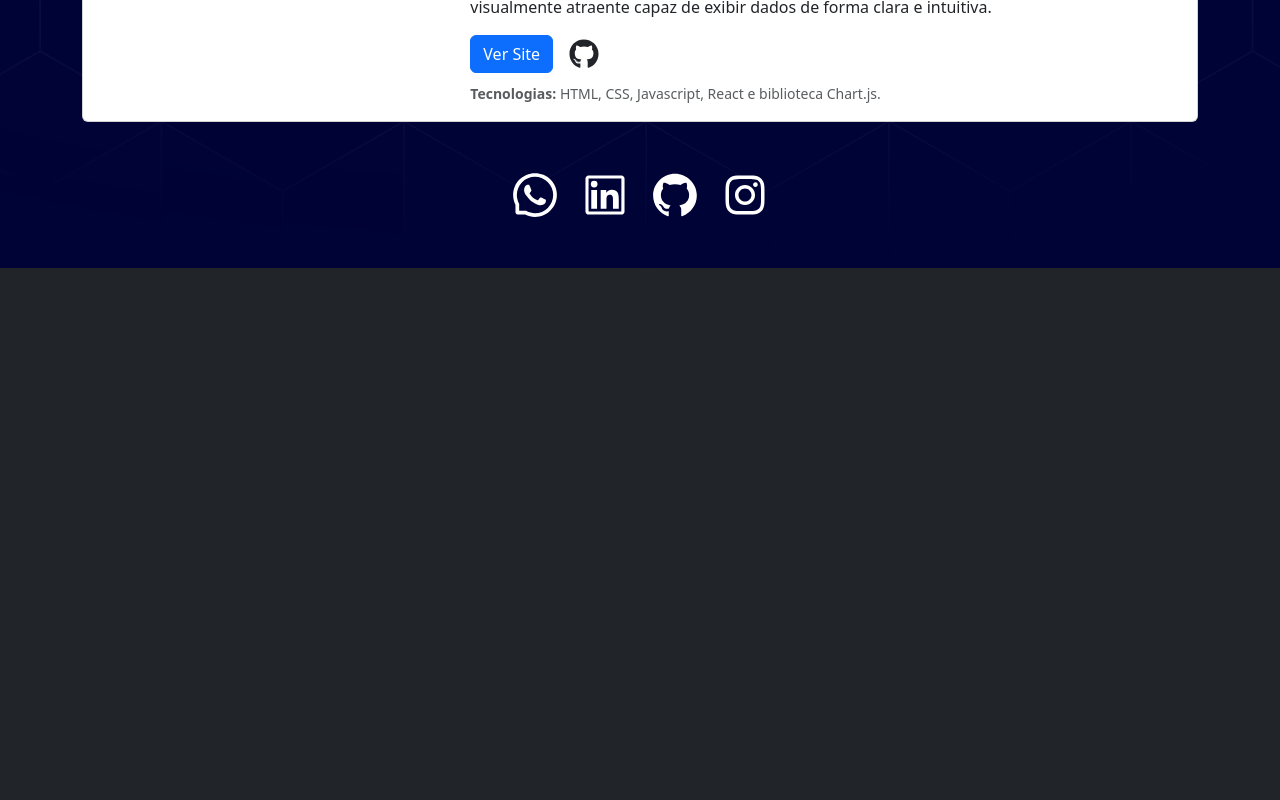
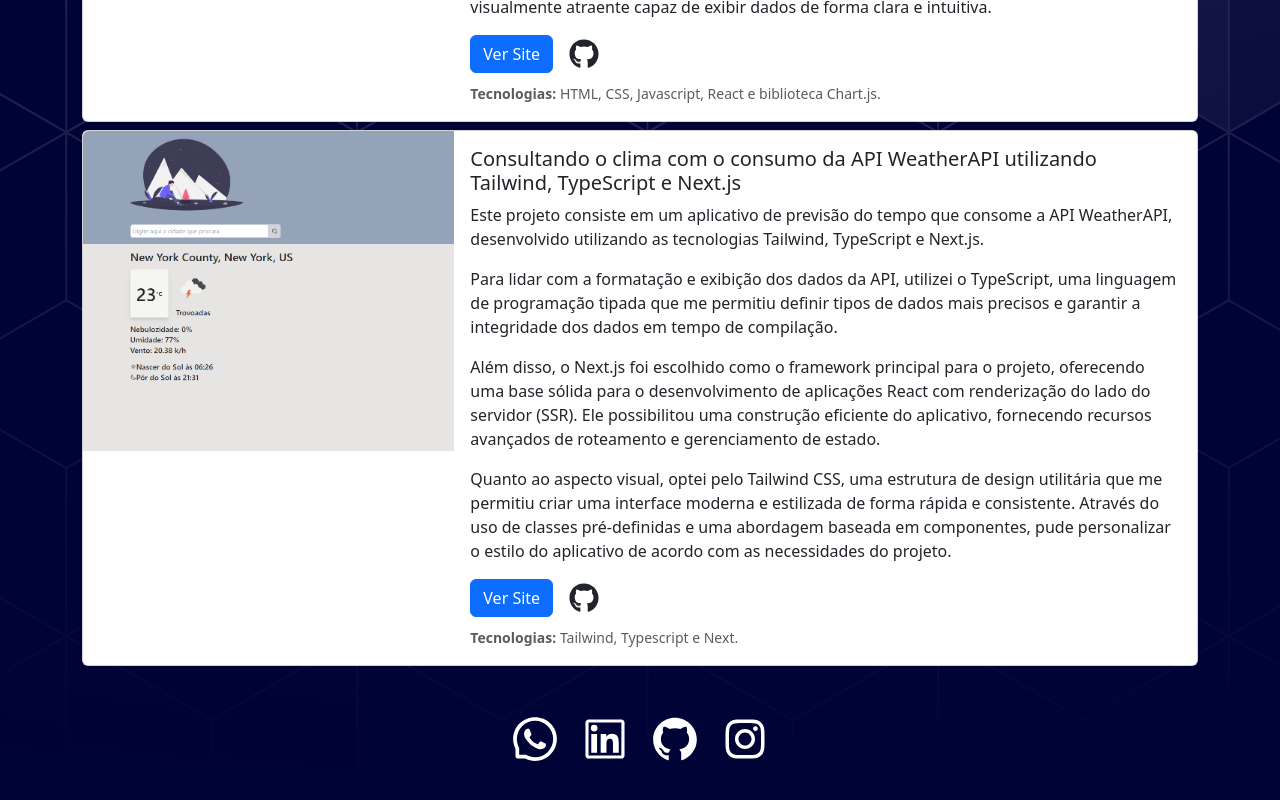
Before and after one commit to denisrodrigues-ita/portflio, a React (Vite) app: page /projetos in a window 1280 px wide. Shown: the part 2471-3271 px from the top of the page. Before the commit the page ends 2739 px from the top, so only its background shows below. Built offline with nearby package versions, Linux system fonts and the light colour scheme.

Commit message:
add projeto clima

```diff
--- a/src/pages/Projetos.jsx
+++ b/src/pages/Projetos.jsx
@@ -6,6 +6,7 @@ import FlexEGrid from "../img/projetos/FlexEGrid.png";
 import Projetofinal from "../img/projetos/Projetofinal.png";
 import Projetojavascript from "../img/projetos/ProjetoJavascript.png";
 import ProjetoReact from "../img/projetos/ProjetoReact.png";
+import ProjetoClima from "../img/projetos/ProjetoClima.png";
 import { FaGithub } from "react-icons/fa";
 import ReactGA from "react-ga4";
 import styles from "../css/projetos.module.css";
@@ -438,6 +439,85 @@ const Projetos = () => {
             </div>
           </div>
         </div>
+
+        <div className="col">
+          <div className="card">
+            <div className="row g-0">
+              <div
+                className={`${styles.projetos} col-md-4`}
+                style={{ overflow: "auto", height: "20rem" }}
+              >
+                <img
+                  src={ProjetoClima}
+                  className="img-fluid rounded-start"
+                  alt="projeto clima"
+                />
+              </div>
+              <div className="col-md-8">
+                <div className="card-body">
+                  <h5 className="card-title">
+                    Consultando o clima com o consumo da API WeatherAPI
+                    utilizando Tailwind, TypeScript e Next.js
+                  </h5>
+                  <p className="card-text">
+                    Este projeto consiste em um aplicativo de previsão do tempo
+                    que consome a API WeatherAPI, desenvolvido utilizando as
+                    tecnologias Tailwind, TypeScript e Next.js.
+                  </p>
+                  <p className="card-text">
+                    Para lidar com a formatação e exibição dos dados da API,
+                    utilizei o TypeScript, uma linguagem de programação tipada
+                    que me permitiu definir tipos de dados mais precisos e
+                    garantir a integridade dos dados em tempo de compilação.
+                  </p>
+                  <p className="card-text">
+                    Além disso, o Next.js foi escolhido como o framework
+                    principal para o projeto, oferecendo uma base sólida para o
+                    desenvolvimento de aplicações React com renderização do lado
+                    do servidor (SSR). Ele possibilitou uma construção eficiente
+                    do aplicativo, fornecendo recursos avançados de roteamento e
+                    gerenciamento de estado.
+                  </p>
+                  <p className="card-text">
+                    Quanto ao aspecto visual, optei pelo Tailwind CSS, uma
+                    estrutura de design utilitária que me permitiu criar uma
+                    interface moderna e estilizada de forma rápida e
+                    consistente. Através do uso de classes pré-definidas e uma
+                    abordagem baseada em componentes, pude personalizar o estilo
+                    do aplicativo de acordo com as necessidades do projeto.
+                  </p>
+
+                  <Link
+                    to="https://projeto-clima.vercel.app/"
+                    type="button"
+                    className="btn btn-primary"
+                    target="_blank"
+                  >
+                    Ver Site
+                  </Link>
+                  <Link
+                    to="https://github.com/denisrodrigues-ita/api-weather"
+                    type="button"
+                    target="_blank"
+                    className="text-dark mx-3"
+                    data-bs-toggle="tooltip"
+                    data-bs-placement="top"
+                    data-bs-custom-class="custom-tooltip"
+                    data-bs-title="Ver código no Github"
+                  >
+                    <FaGithub size={30} />
+                  </Link>
+                  <p className="card-text mt-2">
+                    <small className="text-body-secondary">
+                      <strong>Tecnologias: </strong>
+                      Tailwind, Typescript e Next.
+                    </small>
+                  </p>
+                </div>
+              </div>
+            </div>
+          </div>
+        </div>
       </div>
     </section>
   );
```
Also changed, not shown: src/img/projetos/ProjetoClima.png (added).
